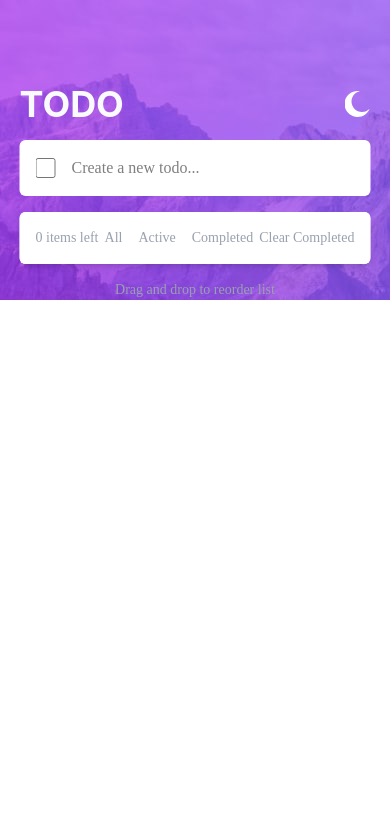
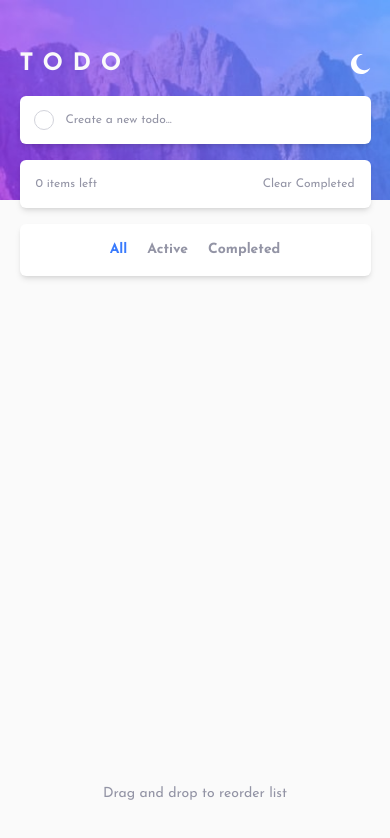
Before and after one commit to nang-eaindra-hein/challenges_todo_fullstack, a SvelteKit app in the folder frontend/: page / in a window 390 px wide. Shown: the top 838 px of the page. Built offline with nearby package versions, Linux system fonts and the light colour scheme.

Commit message:
feat: add dark mode, delete todos, mobile designs

```diff
--- a/frontend/src/app.css
+++ b/frontend/src/app.css
@@ -1,25 +1,38 @@
+@import url('https://fonts.googleapis.com/css2?family=Josefin+Sans:wght@400;700&display=swap');
 @import "tailwindcss";
-@import url('https://fonts.googleapis.com/css2?family=Josefin+Sans:wght@400;700&display=swap');
+
+@custom-variant dark (&:where(.dark, .dark *));
+
+@layer base {
+    button {
+        cursor: pointer;
+    }
+}
 
 body {
-    font-family: 'Josefin Sans', sans-serif;
+    font-family: var(--font-josefin);
     font-size: 18px;
 }
 
 @theme {
-    --color-blue-500: hsl(220 98% 61%);
+    --font-josefin: 'Josefin Sans', sans-serif;
 
-    --color-gray-50: hsl(0 0% 98%);
-    --color-gray-300: hsl(233 11% 84%);
-    --color-gray-600: hsl(236 9% 61%);
+    --color-primary-blue-500: hsl(220 98% 61%);
 
-    --color-purple-300: hsl(234 39% 85%);
-    --color-navy-850: hsl(235 19% 35%);
+    --color-light-gray-50: hsl(0 0% 98%);
+    --color-light-gray-300: hsl(233 11% 84%);
+    --color-light-gray-600: hsl(236 9% 61%);
 
-    --color-navy-950: hsl(235 21% 11%);
-    --color-navy-900: hsl(235 24% 19%);
-    --color-purple-100: hsl(236 33% 92%);
-    --color-purple-600: hsl(235 16% 43%);
-    --color-purple-700: hsl(233 14% 35%);
-    --color-purple-800: hsl(237 14% 26%);
+    --color-light-purple-300: hsl(234 39% 85%);
+    --color-light-navy-850: hsl(235 19% 35%);
+
+    --color-dark-navy-950: hsl(235 21% 11%);
+    --color-dark-navy-900: hsl(235 24% 19%);
+    --color-dark-purple-100: hsl(236 33% 92%);
+    --color-dark-purple-600: hsl(235 16% 43%);
+    --color-dark-purple-700: hsl(233 14% 35%);
+    --color-dark-purple-800: hsl(237 14% 26%);
+
+    --color-check-start: hsl(192 100% 67%);
+    --color-check-end: hsl(280 87% 65%);
 }
--- a/frontend/src/routes/+page.svelte
+++ b/frontend/src/routes/+page.svelte
@@ -1,9 +1,14 @@
 <script lang="ts">
+    import "../app.css";
 
-    let todos = $state([]);
+    const filters = ["all", "active", "completed"] as const;
+    type Todo = { text: string; completed: boolean };
+
+    let isDarkMode = $state(false);
+    let todos = $state<Todo[]>([]);
     let newTodo = $state("");
     let activeTodos = $derived(todos.filter(todo => !todo.completed).length);
-    let filter = $state("all");
+    let filter = $state<typeof filters[number]>("all");
     let filteredTodos = $derived(
         todos.filter(todo => {
             if (filter === "active") return !todo.completed;
@@ -11,6 +16,10 @@
             return true;
         })
     );
+
+    function toggleDarkMode() {
+        isDarkMode = !isDarkMode;
+    }
 
     function addTodo(){
 
@@ -24,57 +33,98 @@
         newTodo = "";
     }
 
+    function deleteTodo(todo: Todo) {
+        todos = todos.filter(t => t !== todo);
+    }
+
     function clearCompleted() {
         todos = todos.filter(todo => !todo.completed);
     }
 
 </script>
 
-<div class="relative h-screen">
-    <div class="h-[300px] bg-[url('/images/bg-desktop-light.jpg')] bg-no-repeat bg-cover"></div>
+{#snippet filterButtons()}
+    {#each filters as f}
+        <button
+            class={[
+                "capitalize font-bold transition-colors",
+                filter === f
+                    ? "text-primary-blue-500"
+                    : "hover:text-light-navy-850 dark:hover:text-dark-purple-100"
+                ]}
+            onclick={() => filter = f}>{f}</button>
+    {/each}
+{/snippet}
 
-    <div class="flex-1 bg-gray-50"></div>
+<div class:dark={isDarkMode} class="relative min-h-screen flex flex-col bg-light-gray-50 dark:bg-dark-navy-950">
 
-    <div class="absolute w-[90%] max-w-[540px] top-[10%] left-1/2 -translate-x-1/2 flex flex-col space-y-4 items-center">
+    <div class="absolute inset-x-0 top-0 h-50 md:h-75 bg-no-repeat bg-cover bg-[url('/images/bg-mobile-light.jpg')] dark:bg-[url('/images/bg-mobile-dark.jpg')] md:bg-[url('/images/bg-desktop-light.jpg')] md:dark:bg-[url('/images/bg-desktop-dark.jpg')] "></div>
+
+    <main class="relative flex-1 w-[90%] max-w-135 mx-auto pt-12 md:pt-[10vh] flex flex-col space-y-4 items-center text-xs md:text-lg">
         <div class="w-full flex items-center justify-between">
-            <h1 class="text-4xl font-bold text-gray-50">TODO</h1>
-            <button>
-                <img src="/images/icon-moon.svg" alt="Dark Mode">
+            <h1 class="text-2xl md:text-4xl font-bold tracking-[0.4em] text-light-gray-50">TODO</h1>
+            <button onclick={toggleDarkMode}>
+                {#if isDarkMode}
+                        <img src="/images/icon-sun.svg" alt="Switch to light mode" class="w-5 md:w-auto">
+                    {:else}
+                        <img src="/images/icon-moon.svg" alt="Switch to dark mode" class="w-5 md:w-auto">
+                    {/if}
             </button>
         </div>
 
-        <div class="w-full flex gap-4 items-center bg-white rounded-md p-4">
+        <div class="w-full flex gap-3 md:gap-4 items-center rounded-md p-3.5 md:p-4 shadow-md bg-white dark:bg-dark-navy-900 text-light-navy-850 dark:text-dark-purple-100">
 
-            <input class="h-5 w-5" type="checkbox">
-
-            <input class="flex-1 border-none outline-none font-[josefin-sans]" type="text" placeholder="Create a new todo..." bind:value={newTodo}  onkeydown={(event) => {if (event.key === 'Enter') addTodo();}}>
+            <div class="w-5 h-5 shrink-0 rounded-full border border-light-gray-300 dark:border-dark-purple-800"></div>
+            <input class="flex-1 outline-none caret-primary-blue-500 placeholder:text-light-gray-600 dark:placeholder:text-dark-purple-600" type="text" placeholder="Create a new todo..." bind:value={newTodo}  onkeydown={(event) => {if (event.key === 'Enter') addTodo();}}>
 
         </div>
 
-        <div class="w-full bg-white rounded-md shadow-md overflow-hidden">
+        <div class="w-full bg-white dark:bg-dark-navy-900 rounded-md shadow-md overflow-hidden">
             {#each filteredTodos as todo}
-                <div class="w-full flex gap-4 items-center bg-white p-4 border-b font-[josefin-sans]">
-                    <input class="w-5 h-5" type="checkbox" bind:checked={todo.completed}>
-                    <p class="flex-1 font-[josefin-sans]" class:text-gray-400={todo.completed} class:line-through={todo.completed}>{todo.text}</p>
+                <div class="group w-full flex gap-3 md:gap-4 items-center bg-white dark:bg-dark-navy-900 p-4 border-b border-dark-purple-100 dark:border-dark-purple-800">
+                    <button
+                        aria-label="Toggle completion"
+                        class={["w-5 h-5 shrink-0 rounded-full p-px flex items-center justify-center", todo.completed ? "bg-linear-to-br from-check-start to-check-end" : "bg-light-gray-300 dark:bg-dark-purple-800 hover:bg-linear-to-br hover:from-check-start hover:to-check-end"]}
+                        onclick={() => todo.completed = !todo.completed}
+                    >
+                        {#if todo.completed}
+                            <img src="/images/icon-check.svg" alt="Completed">
+                        {:else}
+                            <span class=" block w-full h-full rounded-full bg-white dark:bg-dark-navy-900"></span>
+                        {/if}
+                    </button>
+
+                    <p class={["flex-1", todo.completed ? "line-through text-light-gray-300 dark:text-dark-purple-700" : "text-light-navy-850 dark:text-light-purple-300"]}>
+                        {todo.text}
+                    </p>
+
+                    <button
+                        aria-label="Delete todo"
+                        class="md:opacity-0 md:group-hover:opacity-100 md:focus:opacity-100 transition-opacity"
+                        onclick={() => deleteTodo(todo)}
+                    >
+                        <img src="/images/icon-cross.svg" alt="">
+                    </button>
                 </div>
             {/each}
 
-            <div class="w-full bg-white p-4 flex justify-between font-[josefin-sans] text-gray-400 text-sm">
+            <div class="p-4 flex justify-between text-xs md:text-sm text-light-gray-600 dark:text-dark-purple-600">
                 <span>{activeTodos} items left</span>
 
-                <div class="flex gap-4 hover:text-navy-500 transition-colors">
-                    <button onclick={() => filter = "all"}>All</button>
-                    <button onclick={() => filter = "active"}>Active</button>
-                    <button onclick={() => filter = "completed"}>Completed</button>
+                <div class="hidden md:flex gap-4">
+                    {@render filterButtons()}
                 </div>
 
-                <button onclick={clearCompleted}>Clear Completed</button>
+                <button onclick={clearCompleted} class="hover:text-light-navy-850 dark:hover:text-dark-purple-100 transition-colors">Clear Completed</button>
             </div>
         </div>
 
-        <p class="text-center text-gray-400 text-sm font-[josefin-sans]">
+        <div class="md:hidden w-full flex justify-center gap-5 p-4 rounded-md shadow-md text-sm text-light-gray-600 dark:text-dark-purple-600 bg-white dark:bg-dark-navy-900">
+            {@render filterButtons()}
+        </div>
+    </main>
+
+    <p class="py-10 text-center text-sm text-light-gray-600 dark:text-dark-purple-600">
             Drag and drop to reorder list
-        </p>
-
-    </div>
+    </p>
 </div>
```
